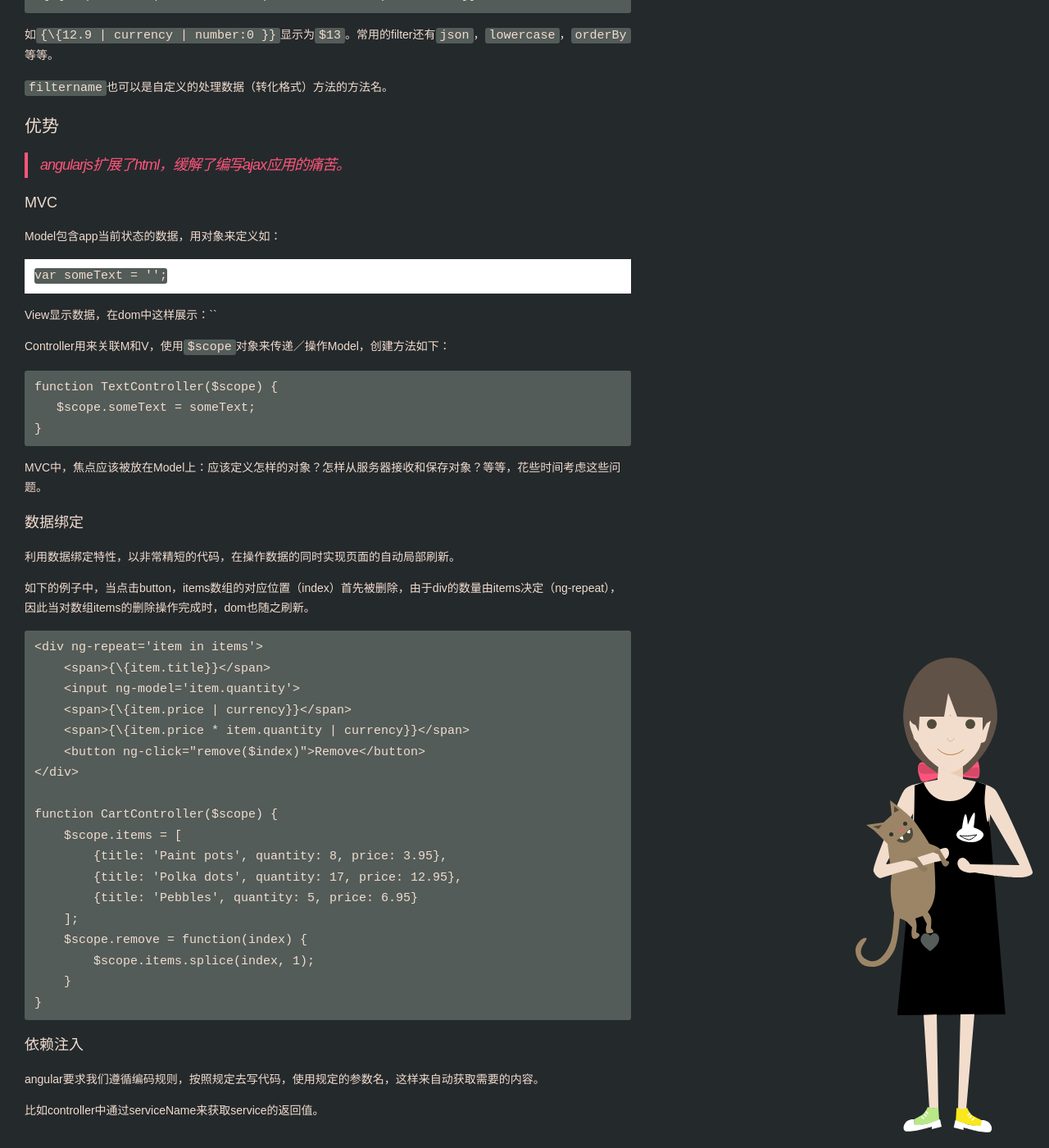
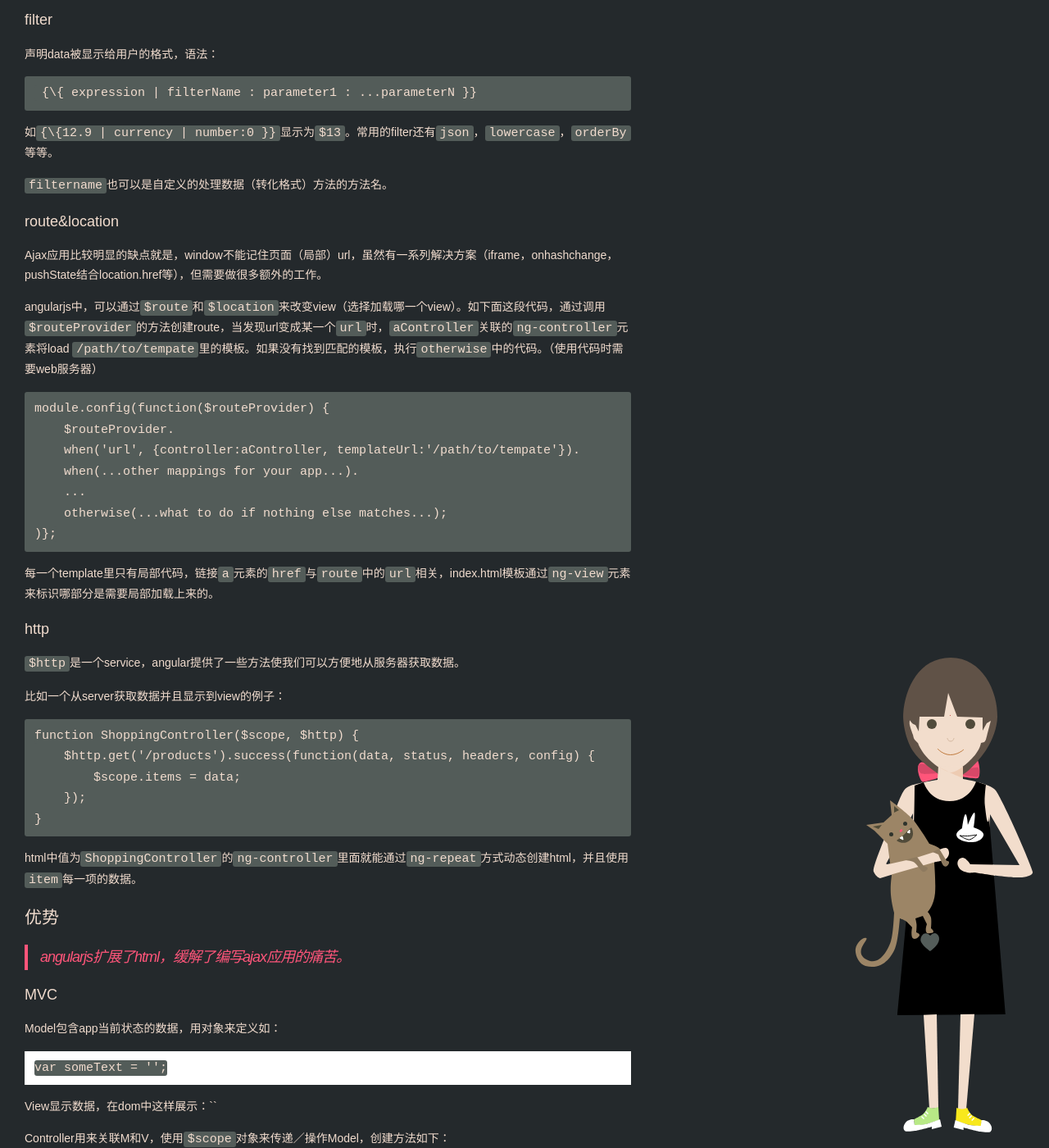
Before and after one commit to insekkei/blogs, a Jekyll site: the page built from _posts/2015-07-09-angular.js-语法浅析.markdown, in a window 1280 px wide and 1400 px high, scrolled down 1323 px. Shown: the whole window at 82% size. Built offline with Jekyll 4.4.1, drawn with Linux system fonts in a browser that asks for light colours; comment, search, counter and statistics services are not loaded; some of the changed text lies outside the part shown.

Commit message:
add route and http
Signed-off-by: insekkei <insekkei@yahoo.com>

```diff
--- a/_posts/2015-07-09-angular.js-语法浅析.markdown
+++ b/_posts/2015-07-09-angular.js-语法浅析.markdown
@@ -12,7 +12,11 @@ categories: angular js
 
 扩展html，给html添加声明语句，以便实现自己的需求。对于页面中html元素以`ng`为前缀的属性名称，`ng`是angular的命名空间，`-`后面的部分都是Directive。常用的如：`ng-app`，`ng-cotroller`，`ng-repeat`，`ng-model`，`ng-click`等等。
 
-另外，还有一些关于表单验证的directive，如`input[email]`，`input[url]`等。
+另外，还有一些关于表单的directive，如`input[email]`，`input[url]`等。
+
+有的时候，直接写入html的方式并不能满足我们处理浏览器事件或者修改dom的需求，于是我们需要使用directive方法来改变view，用法：
+
+<pre><code>module.directive('directiveName', directiveFactoryFunction);</code></pre>
 
 ## scope
 
@@ -56,6 +60,36 @@ services都是单例的（不知可否参考设计模式中的单例模式去理
 如`{\{12.9 | currency | number:0 }}`显示为`$13`。常用的filter还有`json`，`lowercase`，`orderBy`等等。
 
 `filtername`也可以是自定义的处理数据（转化格式）方法的方法名。
+
+## route&location
+
+Ajax应用比较明显的缺点就是，window不能记住页面（局部）url，虽然有一系列解决方案（iframe，onhashchange，pushState结合location.href等），但需要做很多额外的工作。
+
+angularjs中，可以通过`$route`和`$location`来改变view（选择加载哪一个view）。如下面这段代码，通过调用`$routeProvider`的方法创建route，当发现url变成某一个`url`时，`aController`关联的`ng-controller`元素将load `/path/to/tempate`里的模板。如果没有找到匹配的模板，执行`otherwise`中的代码。（使用代码时需要web服务器）
+
+<pre><code>module.config(function($routeProvider) {
+    $routeProvider.
+    when('url', {controller:aController, templateUrl:'/path/to/tempate'}).
+    when(...other mappings for your app...).
+    ...
+    otherwise(...what to do if nothing else matches...);
+)};</code></pre>
+
+每一个template里只有局部代码，链接`a`元素的`href`与`route`中的`url`相关，index.html模板通过`ng-view`元素来标识哪部分是需要局部加载上来的。
+
+## http
+
+`$http`是一个service，angular提供了一些方法使我们可以方便地从服务器获取数据。
+
+比如一个从server获取数据并且显示到view的例子：
+
+<pre><code>function ShoppingController($scope, $http) {
+    $http.get('/products').success(function(data, status, headers, config) {
+        $scope.items = data;
+    });
+}</code></pre>
+
+html中值为`ShoppingController`的`ng-controller`里面就能通过`ng-repeat`方式动态创建html，并且使用`item`每一项的数据。
 
 # 优势
 
```
